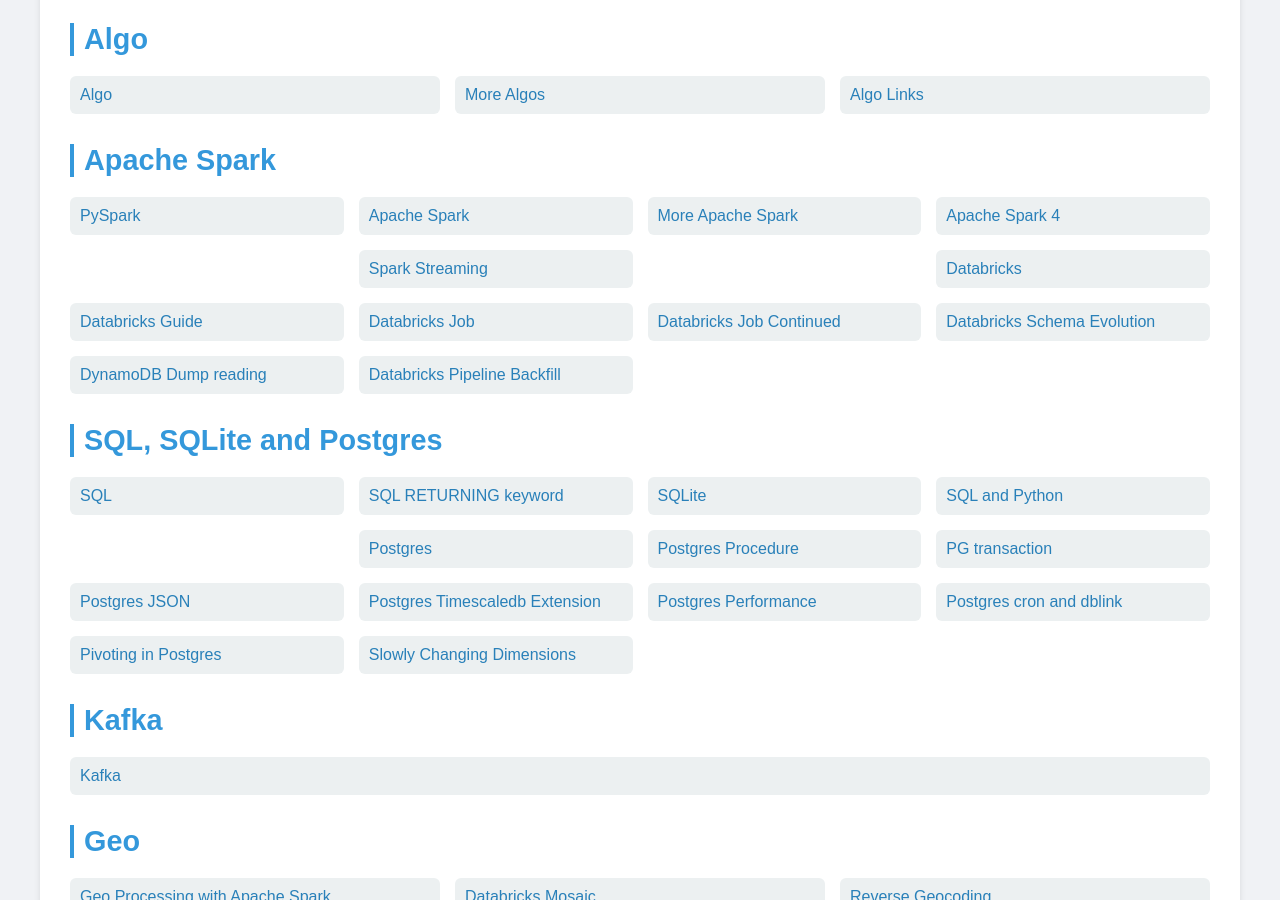
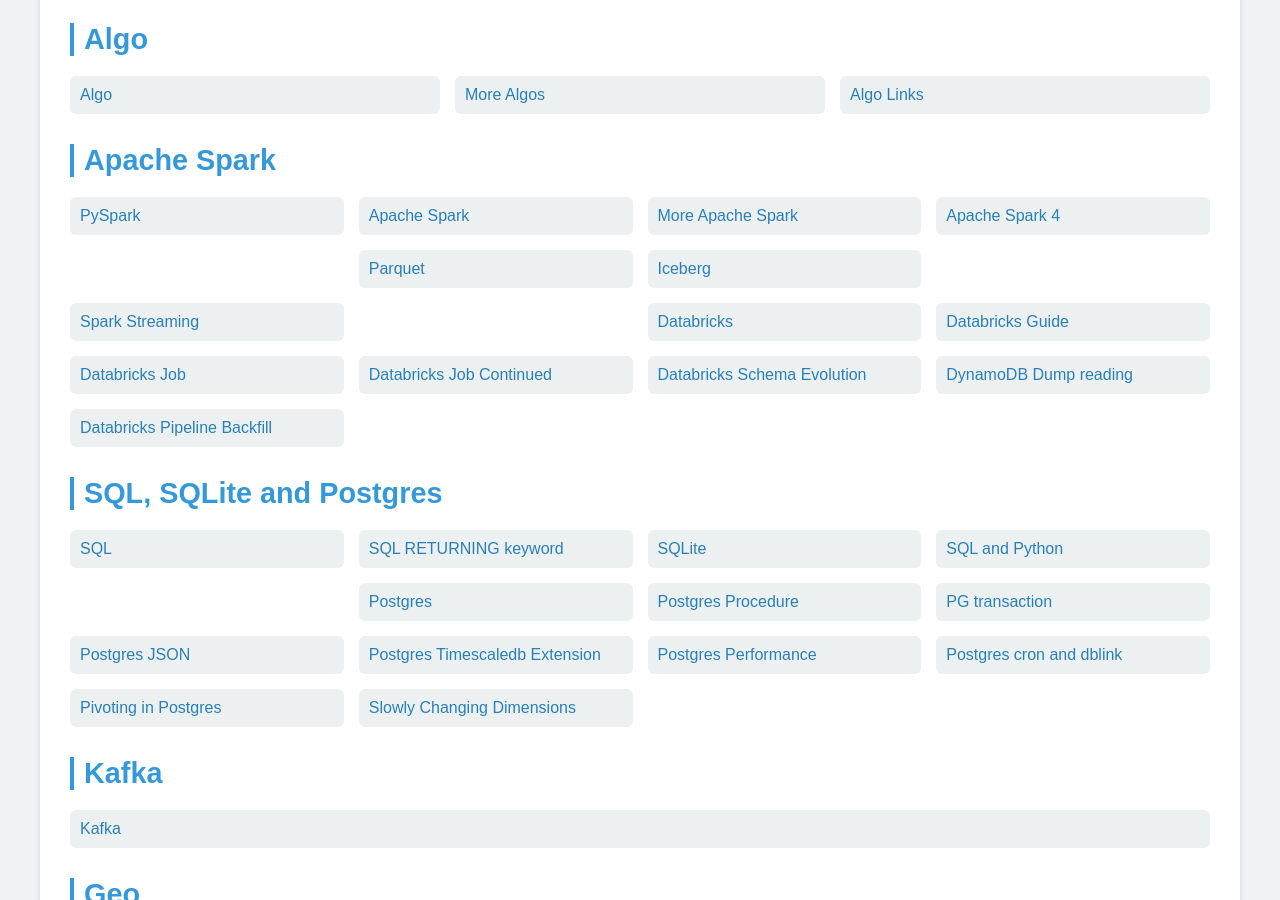
Before and after one commit to Michael-Lubinsky/michael-lubinsky.github.com, a Jekyll site: the page built from index.html, in a window 1280 px wide and 900 px high, scrolled down 391 px. Built offline with Jekyll 4.4.1, drawn with Linux system fonts in a browser that asks for light colours.

Commit message:
Update index.html

```diff
--- a/index.html
+++ b/index.html
@@ -108,6 +108,9 @@
                 <a href="spark/spark.html">Apache Spark</a>
                 <a href="spark/spark_configuration.html">More Apache Spark</a>
                 <a href="spark/spark_4.html">Apache Spark 4</a>
+                <br>
+                <a href="parquet/parquet.html">Parquet</a>
+                <a href="spark/iceberg.html">Iceberg</a>
                 <br>
                 <a href="spark/spark_streaming.html">Spark Streaming</a>
                 <br>
```
